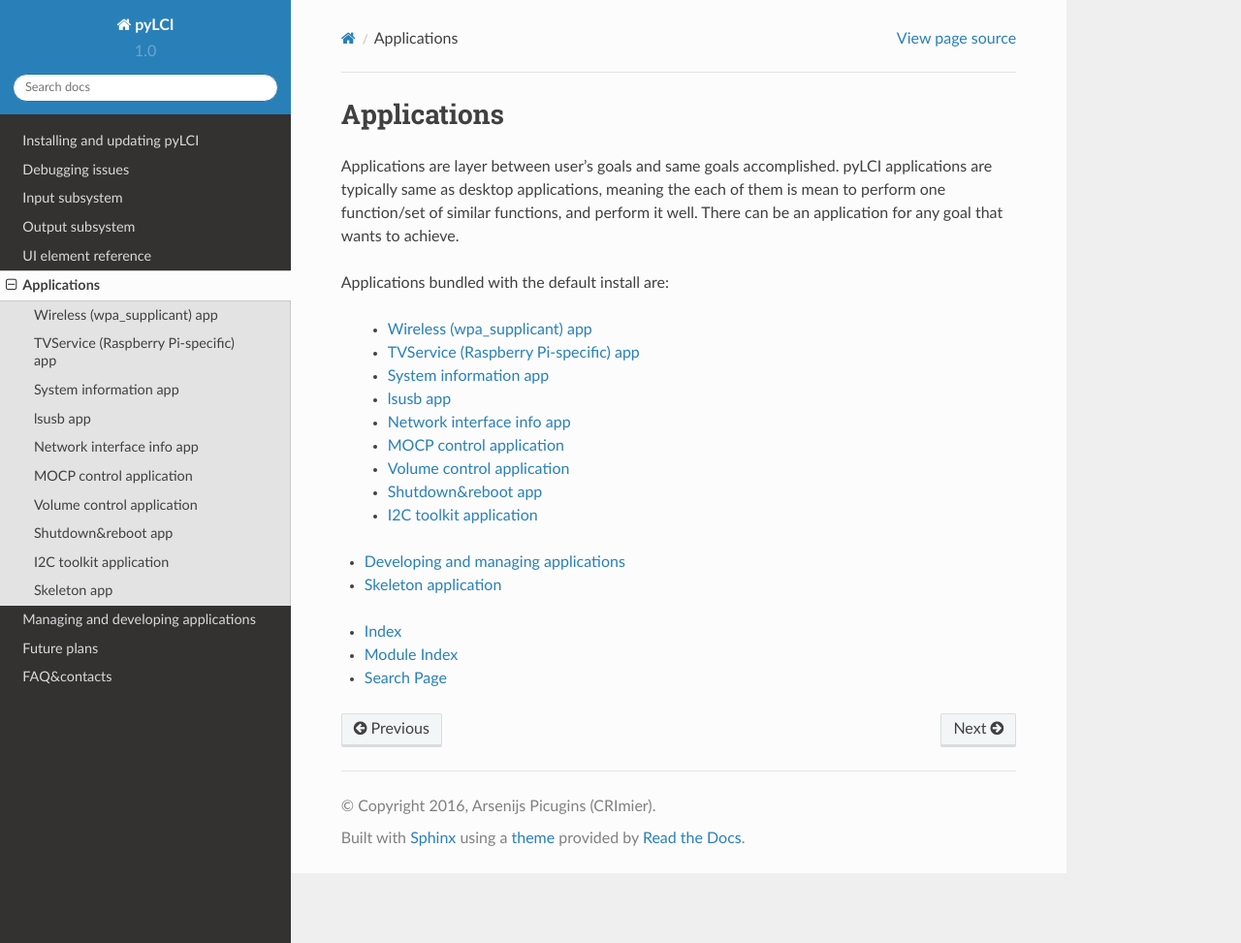
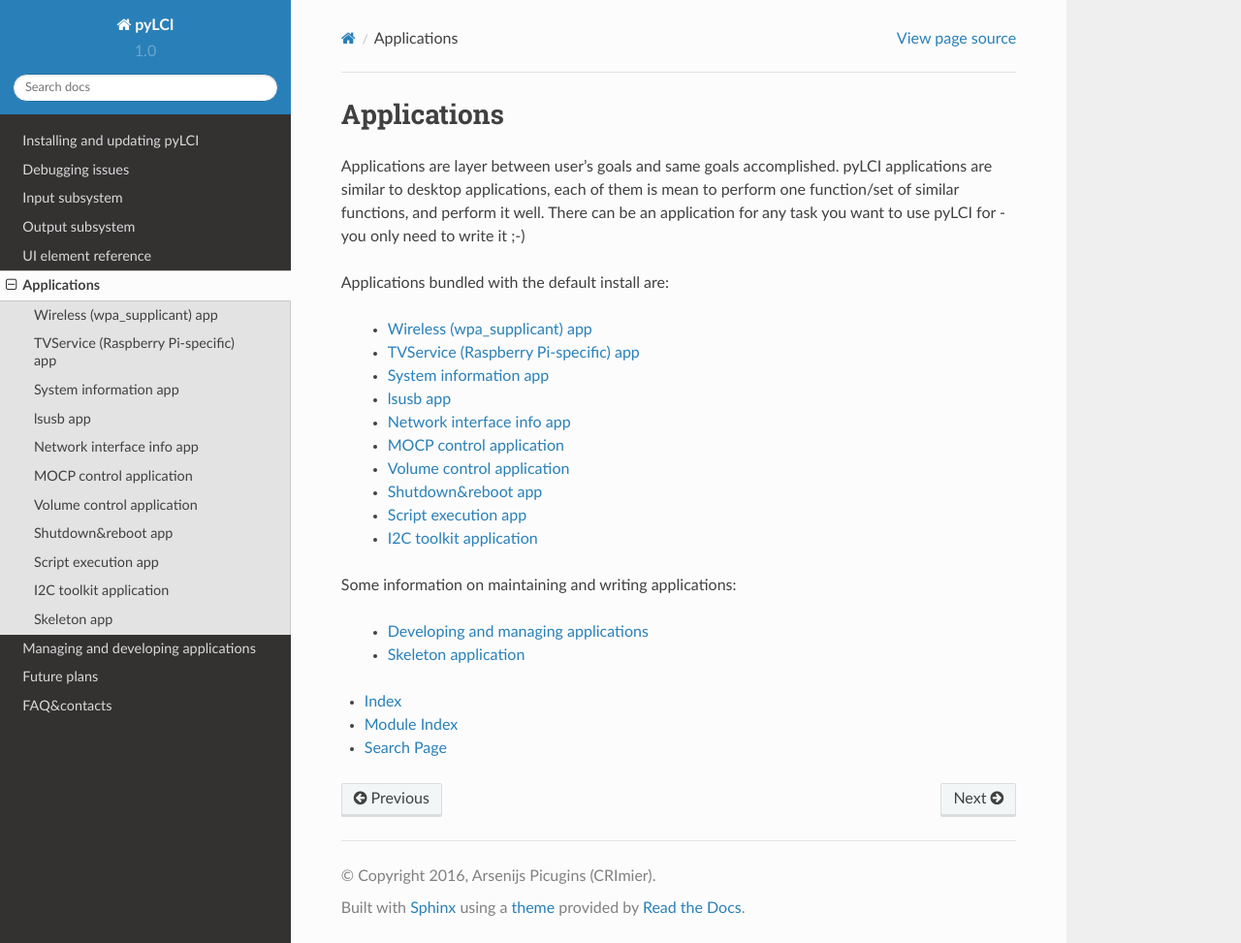
Before and after one commit to CRImier/pyLCI, a Sphinx documentation site: the page built from docs/apps.rst, in a window 1280 px wide and 973 px high. Shown: the whole window at 97% size. Built offline with Sphinx 7.4.7 and the Read the Docs theme 2.0.0, drawn with Linux system fonts in a browser that asks for light colours.

Commit message:
Added documentation about script application

```diff
--- a/docs/apps.rst
+++ b/docs/apps.rst
@@ -2,8 +2,8 @@
 Applications
 ==================
 
-Applications are layer between user's goals and same goals accomplished. pyLCI applications are typically same as desktop applications, meaning the each of them is mean to perform one function/set of similar functions, and perform it well.
-There can be an application for any goal that wants to achieve.
+Applications are layer between user's goals and same goals accomplished. pyLCI applications are similar to desktop applications, each of them is mean to perform one function/set of similar functions, and perform it well.
+There can be an application for any task you want to use pyLCI for - you only need to write it ;-)
 
 Applications bundled with the default install are:
 
@@ -15,11 +15,13 @@
    * :ref:`apps_mocp`
    * :ref:`apps_volume`
    * :ref:`apps_shutdown`
+   * :ref:`apps_scripts`
    * :ref:`apps_i2ctools`
 
-* :ref:`Developing and managing applications <app_mgmt>`
+Some information on maintaining and writing applications:
 
-* :ref:`Skeleton application <skeleton_app>`
+   * :ref:`Developing and managing applications <app_mgmt>`
+   * :ref:`Skeleton application <skeleton_app>`
 
 .. toctree::
    :maxdepth: 1
```
Also changed, not shown: other parts of docs/apps.rst (+1 -0 lines), docs/apps/scripts.rst (added, +29 -0 lines).
